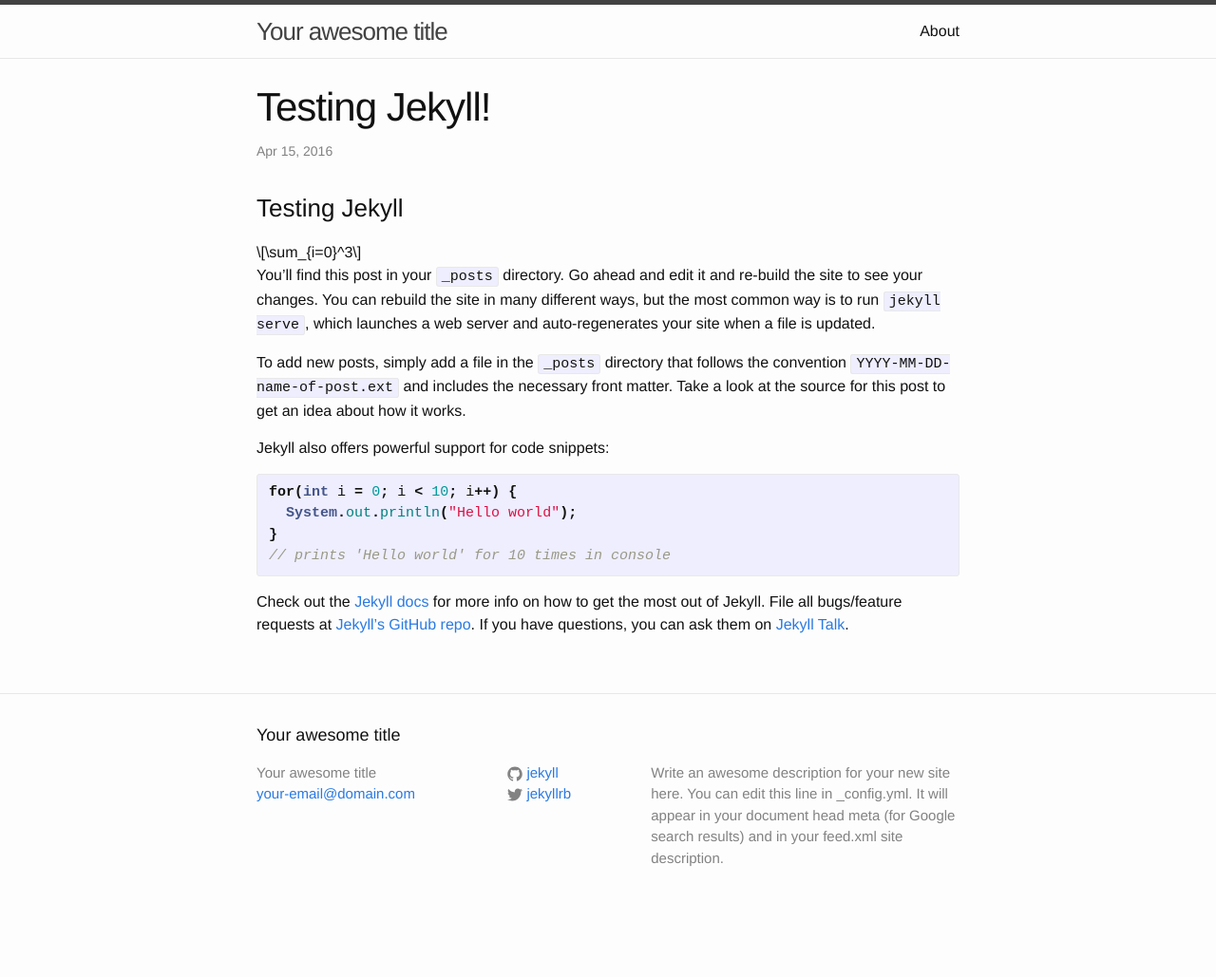
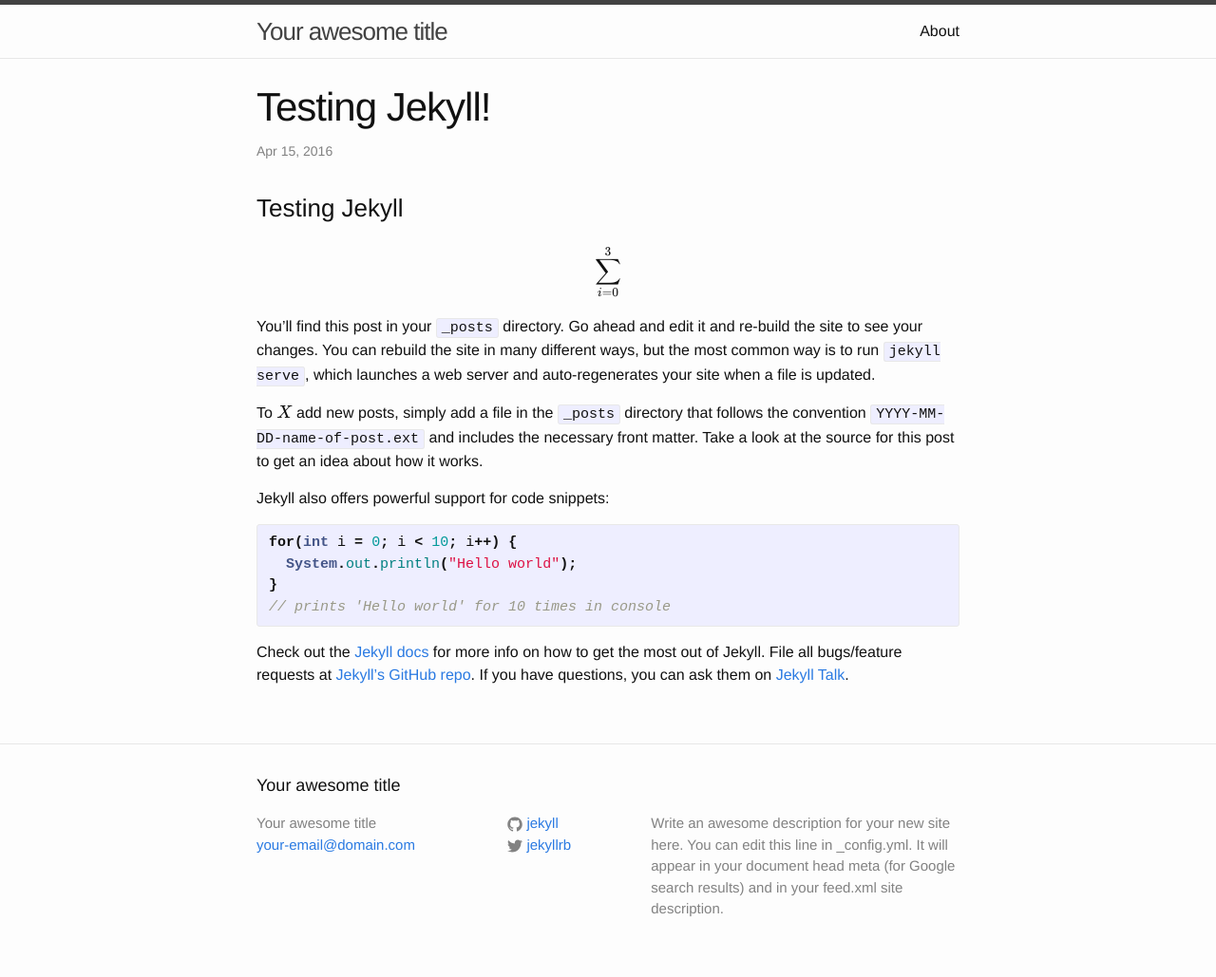
Before and after one commit to YusufGandhi/YusufGandhi.github.io, a Jekyll site: the page built from _posts/2016-04-15-testing-jekyll.markdown, in a window 1280 px wide. Shown: the whole page at 95% size. Built offline with Jekyll 4.4.1, drawn with Linux system fonts in a browser that asks for light colours; formulas are drawn with MathJax 3; before the commit the page ends 975 px from its top, so only the background shows below that.

Commit message:
Correcting latex support

```diff
--- a/_layouts/page.html
+++ b/_layouts/page.html
@@ -10,8 +10,5 @@ layout: default
   <div class="post-content">
     {{ content }}
   </div>
-  <script type="text/javascript"
-    src="http://cdn.mathjax.org/mathjax/latest/MathJax.js?config=TeX-AMS-MML_HTMLorMML">
-</script>
 
 </article>
--- a/_posts/2016-04-15-testing-jekyll.markdown
+++ b/_posts/2016-04-15-testing-jekyll.markdown
@@ -12,7 +12,7 @@ $$
 
 You’ll find this post in your `_posts` directory. Go ahead and edit it and re-build the site to see your changes. You can rebuild the site in many different ways, but the most common way is to run `jekyll serve`, which launches a web server and auto-regenerates your site when a file is updated.
 
-To add new posts, simply add a file in the `_posts` directory that follows the convention `YYYY-MM-DD-name-of-post.ext` and includes the necessary front matter. Take a look at the source for this post to get an idea about how it works.
+To $X$ add new posts, simply add a file in the `_posts` directory that follows the convention `YYYY-MM-DD-name-of-post.ext` and includes the necessary front matter. Take a look at the source for this post to get an idea about how it works.
 
 Jekyll also offers powerful support for code snippets:
 
```
Also changed, not shown: _layouts/default.html (+10 -0 lines).
